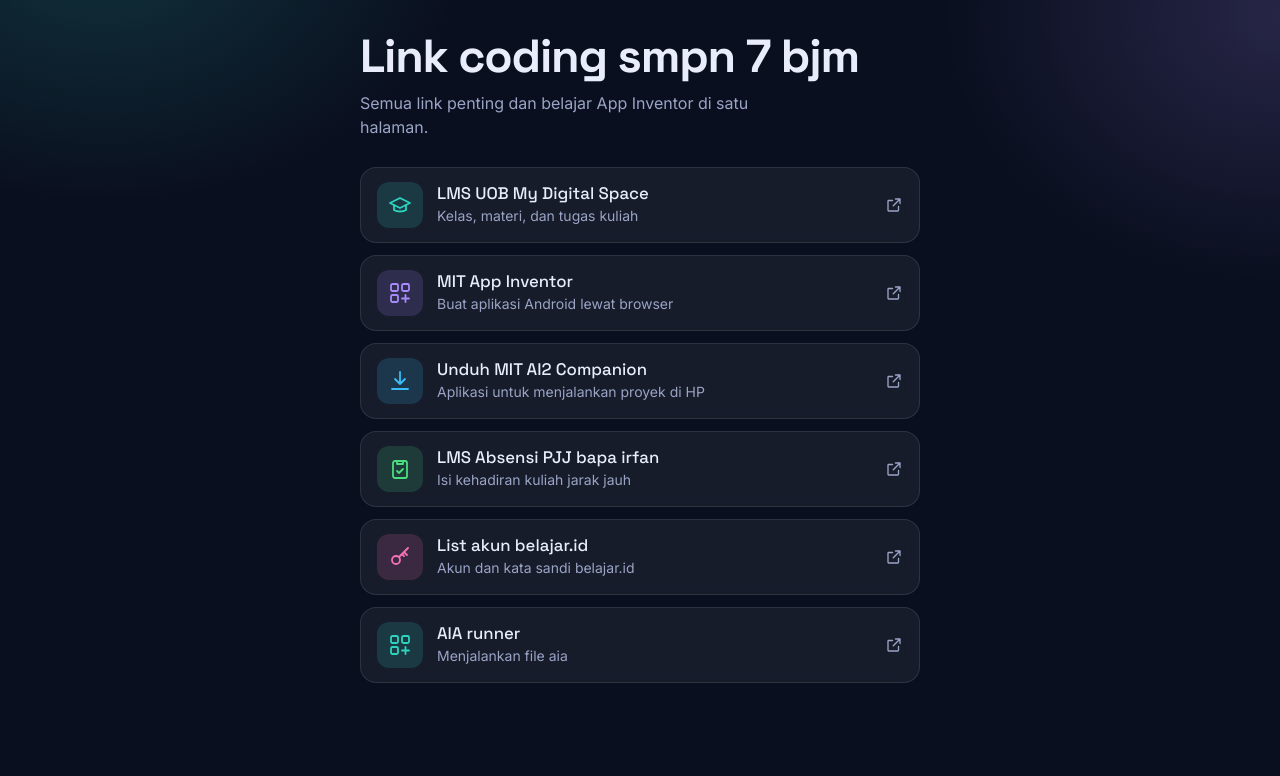
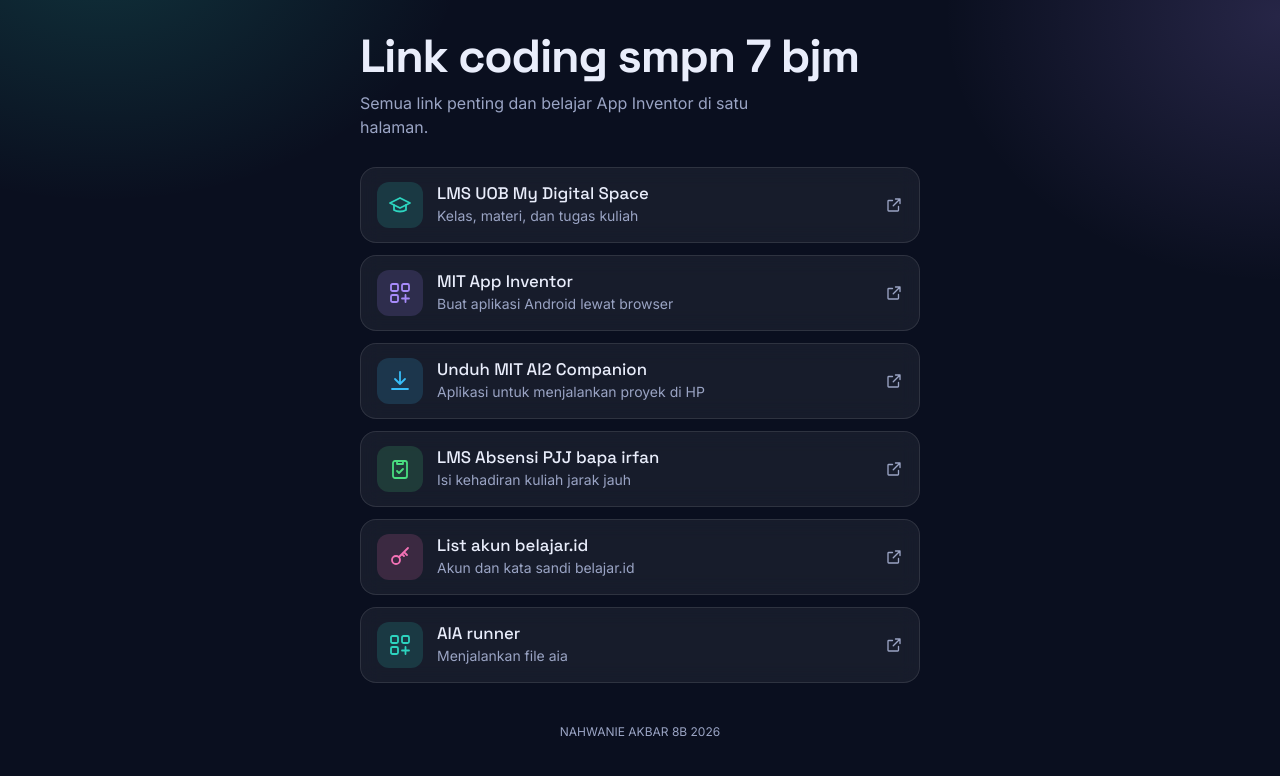
Before and after one commit to axeelln42-dot/Lms, a plain HTML site: page index.html in a window 1280 px wide. Drawn offline with Linux system fonts and the light colour scheme.

Commit message:
Add footer to index.html
Added footer with text 'NAHWANIE AKBAR 8B 2026' to index.html.

```diff
--- a/index.html
+++ b/index.html
@@ -9,6 +9,12 @@
 <link rel="preconnect" href="https://fonts.gstatic.com" crossorigin>
 <link href="https://fonts.googleapis.com/css2?family=Inter:wght@400;500&family=Space+Grotesk:wght@500;700&display=swap" rel="stylesheet">
 <style>
+footer{
+    margin-top:40px;
+    font-size:12px;
+    color:var(--muted);
+    text-align:center;
+  }
   :root {
     --bg: #0a0f1f;
     --ink: #e9edfb;
@@ -256,4 +262,5 @@
 });
 </script>
 </body>
+<footer>NAHWANIE AKBAR 8B 2026</footer>
 </html>
```
